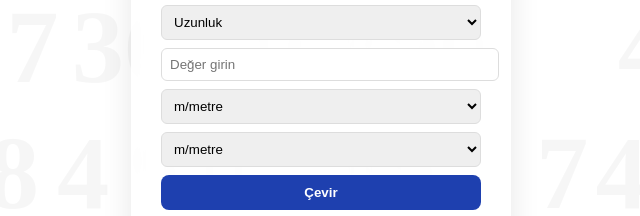
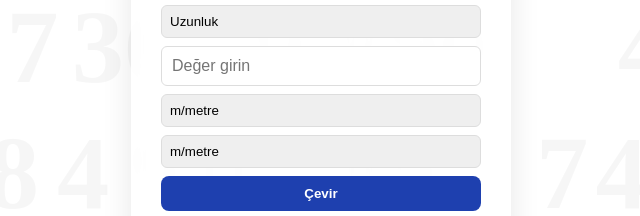
Before and after one commit to 0smanazor/Misura1, a plain HTML site: page index.html in a window 1280 px wide. Shown: the part 353-569 px from the top of the page, 319-959 px from the left. Drawn offline with Linux system fonts and the light colour scheme.

Commit message:
Update style.css

```diff
--- a/style.css
+++ b/style.css
@@ -68,3 +68,17 @@ button:hover {
   margin-top: 15px;
   font-weight: bold;
 }
+/* Giriş ve seçim kutularını hizala */
+input[type="number"],
+select {
+  width: 100%;
+  box-sizing: border-box;
+  -webkit-appearance: none; /* Safari'de okları gizle */
+  appearance: none;
+}
+
+/* Giriş kutusu yüksekliği, select ile eşit olsun */
+input[type="number"] {
+  padding: 10px;
+  font-size: 16px;
+}
```
